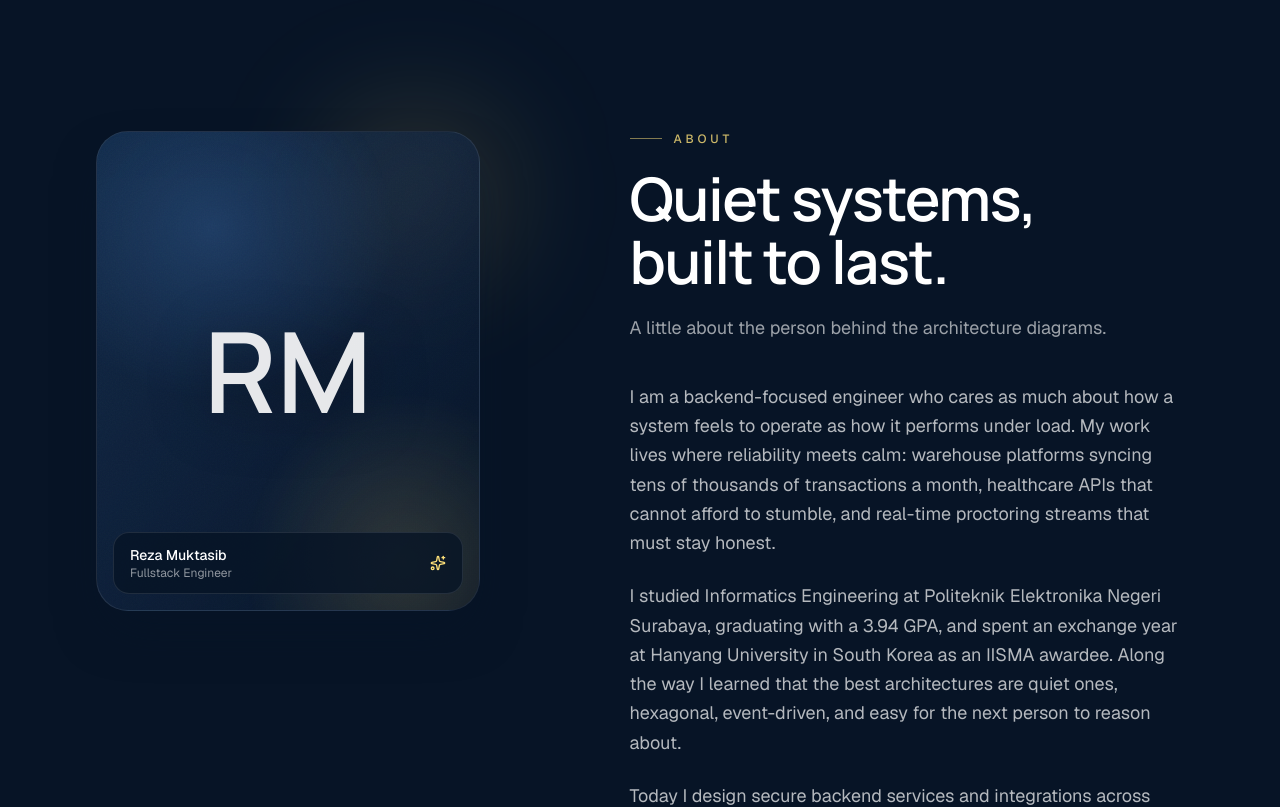
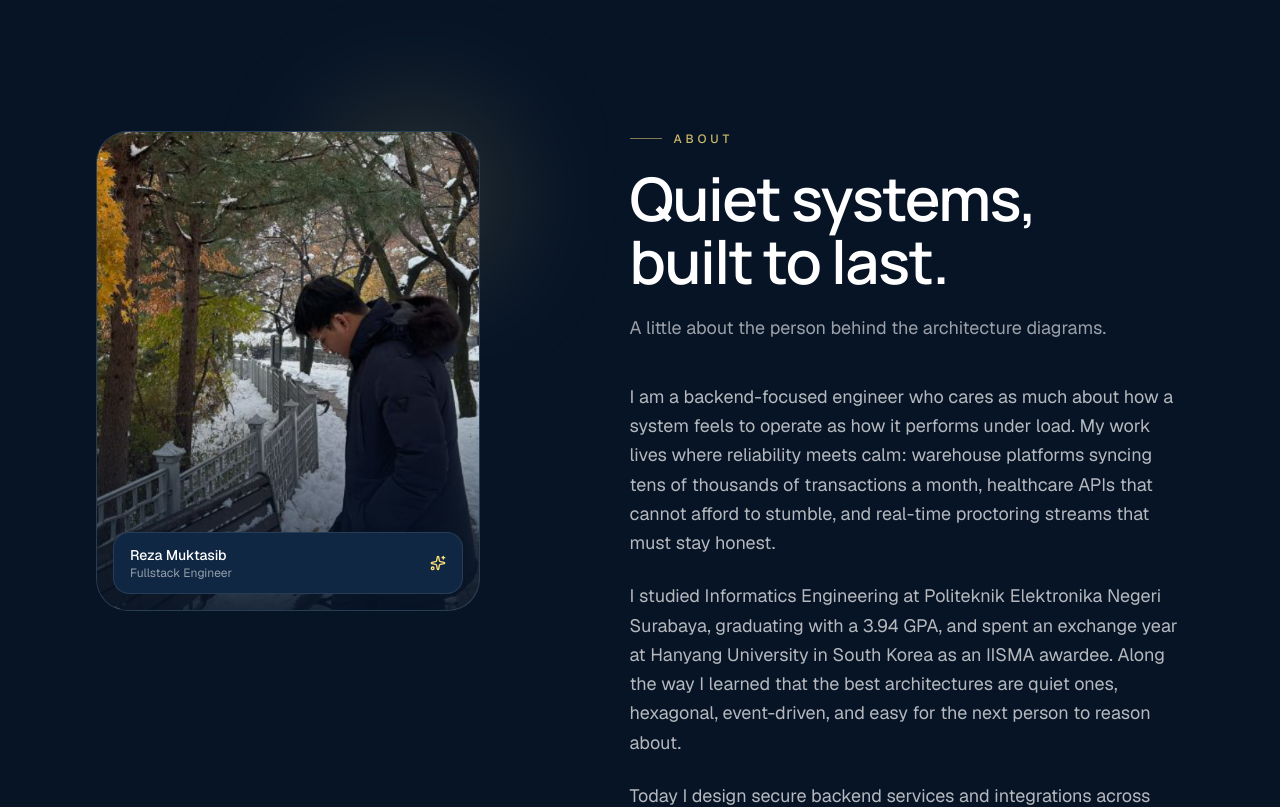
Before and after one commit to Reza1290/portofolio-app, a Next.js app: page / in a window 1280 px wide. Shown: the part 900-1707 px from the top of the page. Built offline with nearby package versions, Linux system fonts and the light colour scheme.

Commit message:
feat(about): add portrait photo
Replace the RM monogram placeholder with the real photo via next/image
static import (blur placeholder, base-path aware), with a bottom scrim
for caption legibility.

```diff
--- a/components/sections/about.tsx
+++ b/components/sections/about.tsx
@@ -1,8 +1,10 @@
 "use client";
 
+import Image from "next/image";
 import { motion } from "framer-motion";
 import { Sparkles } from "lucide-react";
 
+import mePhoto from "@/public/me.png";
 import { aboutFacts, aboutParagraphs, profile } from "@/lib/data";
 import { fadeUp, stagger, viewportOnce } from "@/lib/motion";
 import { Section } from "@/components/section";
@@ -19,21 +21,19 @@ export function About() {
           viewport={viewportOnce}
           className="relative mx-auto w-full max-w-sm lg:sticky lg:top-32 lg:mx-0"
         >
-          <div className="relative aspect-[4/5] overflow-hidden rounded-[2rem] border border-white/10 bg-gradient-to-br from-ocean/40 via-deep/60 to-night shadow-2xl shadow-night/60">
-            <div
-              className="absolute inset-0 opacity-70"
-              style={{
-                background:
-                  "radial-gradient(80% 60% at 30% 20%, rgba(79,137,212,0.35) 0%, transparent 60%), radial-gradient(70% 60% at 80% 90%, rgba(255,226,122,0.22) 0%, transparent 60%)",
-              }}
+          <div className="relative aspect-[4/5] overflow-hidden rounded-[2rem] border border-white/10 bg-surface">
+            <Image
+              src={mePhoto}
+              alt={`Portrait of ${profile.name}`}
+              fill
+              sizes="(max-width: 1024px) 100vw, 40vw"
+              placeholder="blur"
+              className="object-cover"
+              style={{ objectPosition: "62% 28%" }}
             />
-            <div className="absolute inset-0 flex items-center justify-center">
-              <span className="font-display text-[7rem] font-semibold text-white/90 drop-shadow-[0_8px_30px_rgba(0,0,0,0.4)]">
-                RM
-              </span>
-            </div>
-            <div className="grain absolute inset-0 opacity-[0.06] mix-blend-soft-light" />
-            <div className="absolute inset-x-4 bottom-4 flex items-center justify-between rounded-2xl border border-white/10 bg-night/80 px-4 py-3">
+            <div className="absolute inset-0 bg-gradient-to-t from-night/90 via-night/10 to-transparent" />
+            <div className="grain absolute inset-0 opacity-[0.05] mix-blend-soft-light" />
+            <div className="absolute inset-x-4 bottom-4 flex items-center justify-between rounded-2xl border border-white/10 bg-surface px-4 py-3">
               <div className="flex flex-col">
                 <span className="text-sm font-medium text-white">
                   {profile.shortName}
@@ -84,7 +84,7 @@ export function About() {
               <motion.div
                 key={fact.label}
                 variants={fadeUp}
-                className="flex flex-col gap-1.5 bg-[#0b1e37] p-6"
+                className="flex flex-col gap-1.5 bg-surface p-6"
               >
                 <dt className="font-mono text-xs uppercase tracking-[0.25em] text-sunrise/70">
                   {fact.label}
```
Also changed, not shown: public/me.png (added).
